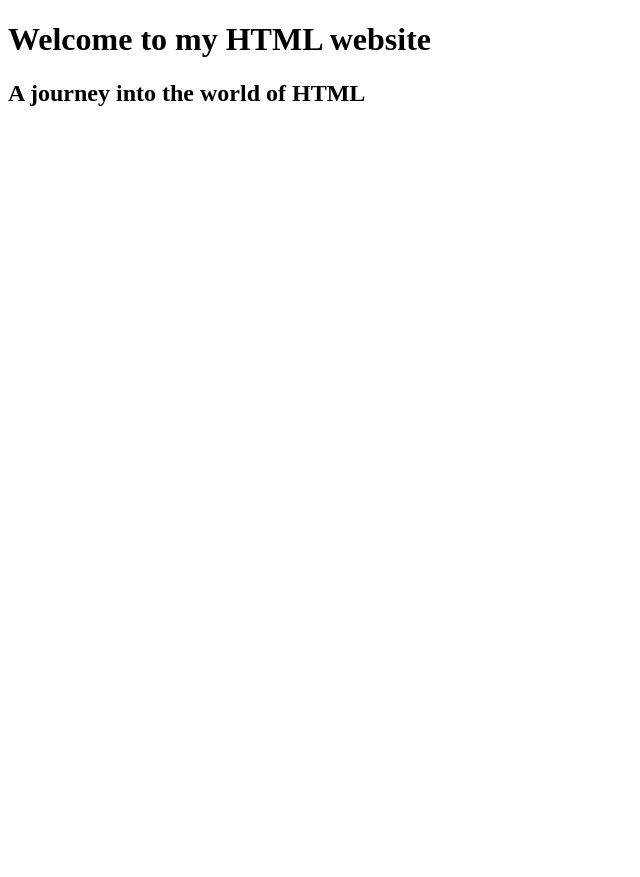
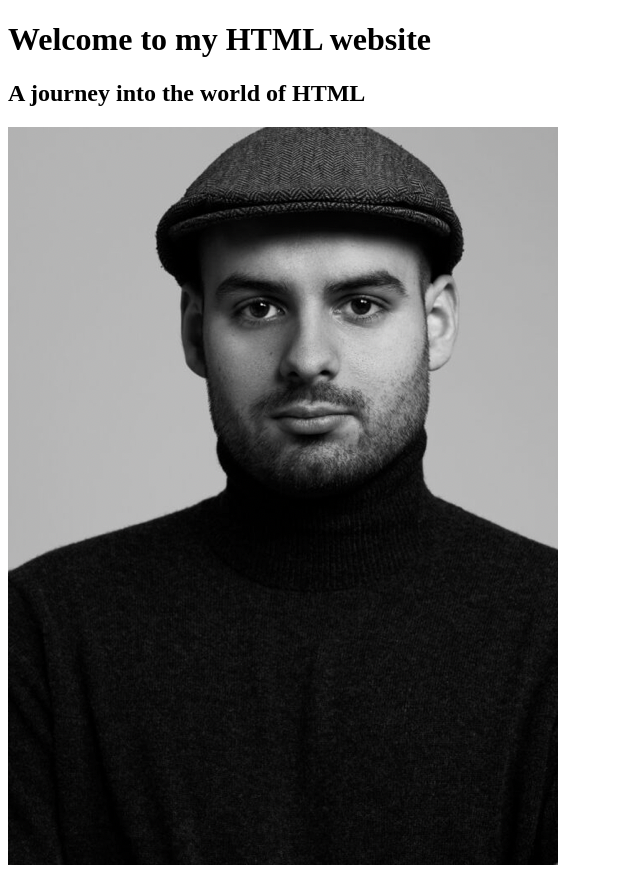
Before and after one commit to thijskern/thijskern, a plain HTML site: page index.html in a window 1280 px wide. Shown: the whole page, without its empty margins (0-640 px from the left). Before the commit the page ends 800 px from the top, so only its background shows below. Drawn offline with Linux system fonts and the light colour scheme.

Commit message:
Update index.html

```diff
--- a/index.html
+++ b/index.html
@@ -7,6 +7,7 @@
     <main>
         <H1>Welcome to my HTML website</H1>
         <h2>A journey into the world of HTML</h2>
+        <img src="https://raw.githubusercontent.com/thijskern/thijskern/refs/heads/main/Thijs-Kern-portrait.png">
     </main>
 
 
```
